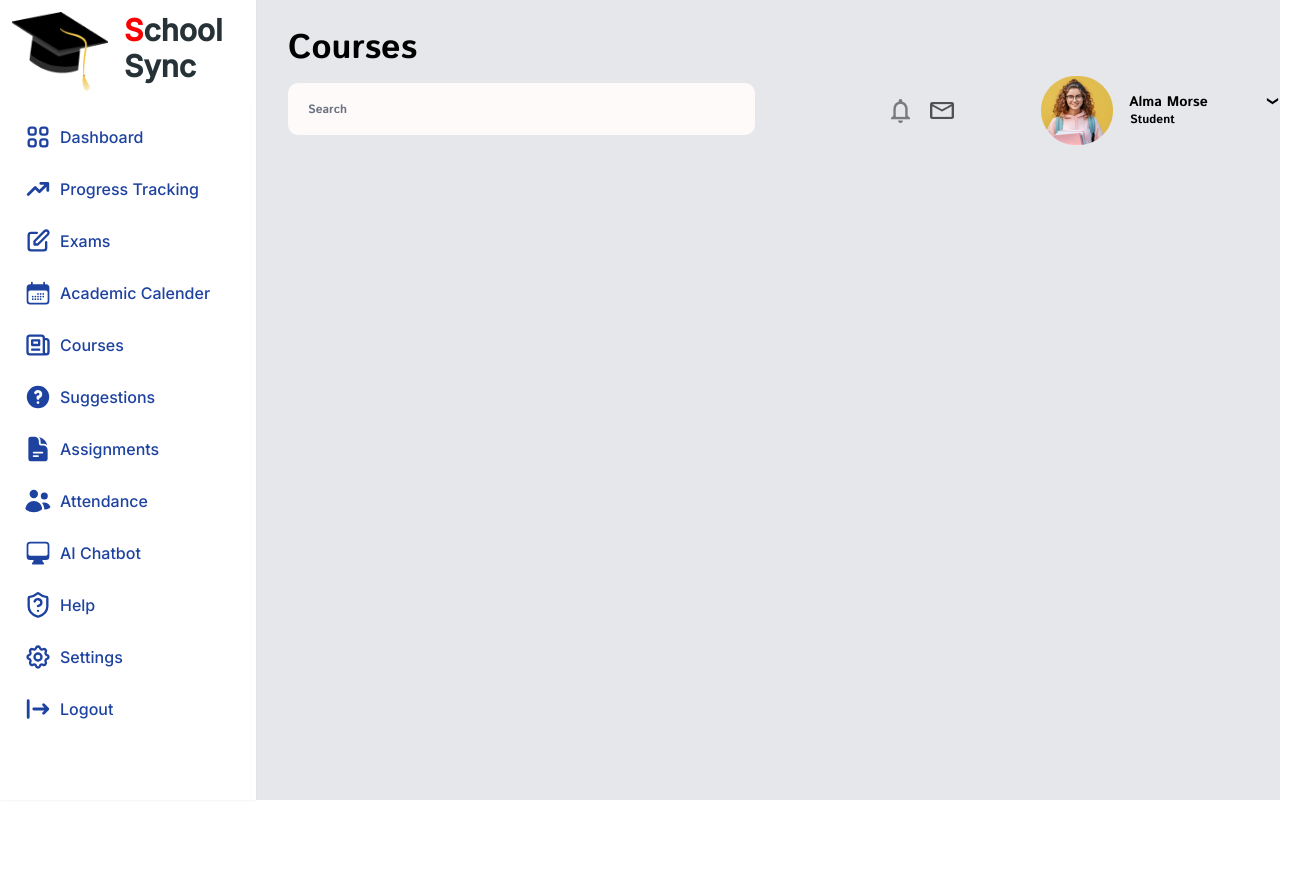
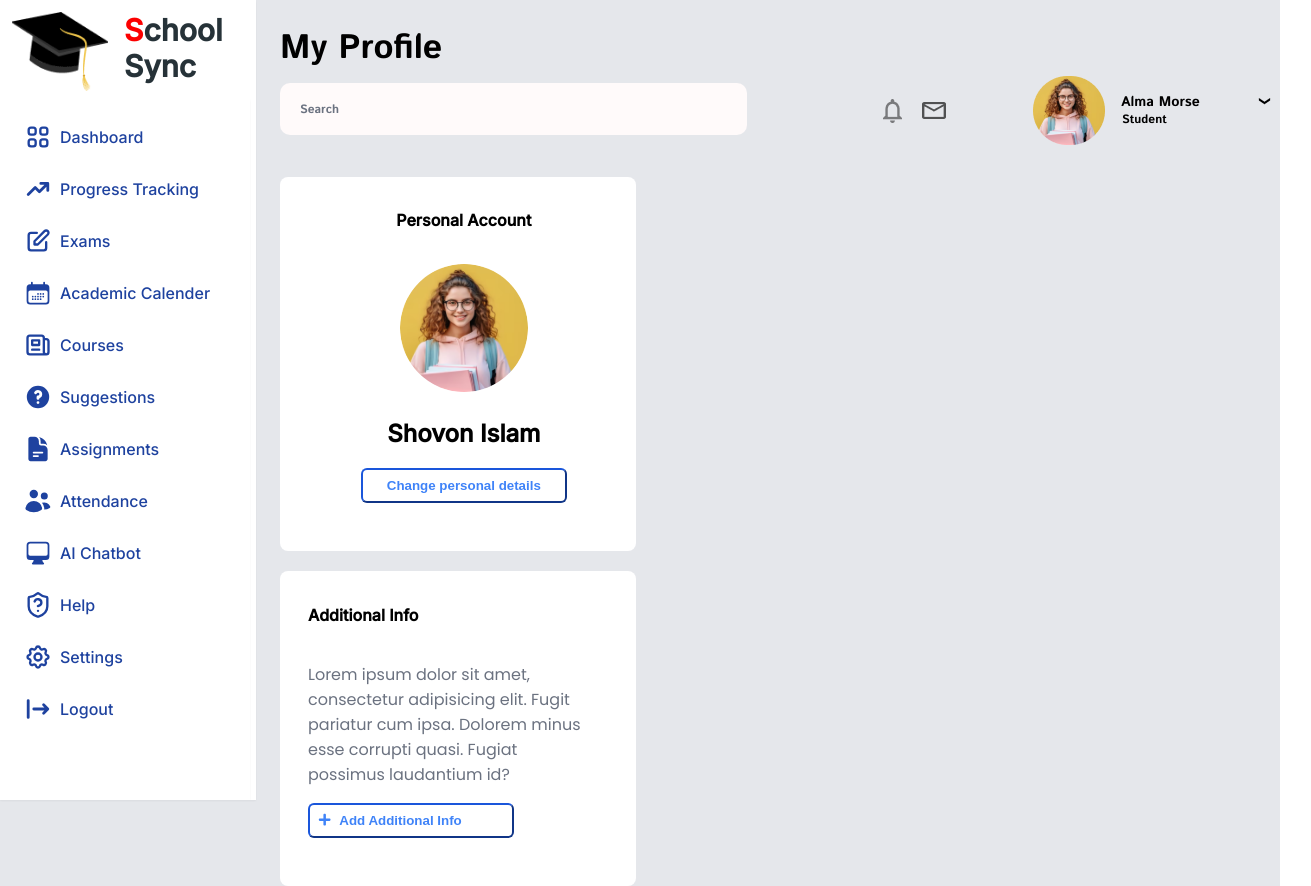
Before and after one commit to DaifulFardous/SchoolSync, a React (Vite) app in the folder Frontend/school-sync/: page /profile in a window 1280 px wide. Shown: the whole page, 1311 px wide, since content can reach past the window. Before the commit the page ends 800 px from the top, so only its background shows below. Built offline with nearby package versions, Linux system fonts and the light colour scheme.

Commit message:
Profile Page Update

```diff
--- a/Frontend/school-sync/src/components/Profile/Profile.jsx
+++ b/Frontend/school-sync/src/components/Profile/Profile.jsx
@@ -1,21 +1,49 @@
-import React from 'react'
+import React from 'react';
 import Sidenav from './../SideNav/Sidenav';
-import Uppernav from './../Courses/Uppernav';
+import Uppernav from './../Profile/Uppernav';
+import profilePicture from '../../assets/images/pp.png';
+import { FaPlus } from 'react-icons/fa';
 
-function Dashboard() {
+function Profile() {
   return (
-    <div className='bg-opacity-100 bg-gray-200 min-h-screen'>
-        <div className='flex'>
+    <div className='bg-gray-200 min-h-screen'>
+      <div className='flex'>
         <div className='fixed w-64'>
-            <Sidenav/>
+          <Sidenav />
         </div>
-        <div className='p-6 pl-72 fixed'>
-            <Uppernav/>
+        <div className='flex flex-col ml-64'>
+          <div className='p-6'>
+            <Uppernav />
+          </div>
+          <div className='flex flex-col items-start pt-2 pl-6 gap-y-5'>
+            <div className='w-2/6 rounded-lg bg-white pl-3 flex flex-col items-center pb-12'>
+              <h4 className='text-black pt-3 text-center'>Personal Account</h4>
+              <div className='mt-3 flex items-center justify-center'>
+                <img
+                  src={profilePicture}
+                  alt="Profile Picture"
+                  className="rounded-full h-32 w-32"
+                />
+              </div>
+              <h2 className='text-black pt-2 text-center'>Shovon Islam</h2>
+              <button className='bg-white px-2 py-2 border-2 border-blue-700 text-blue-500 font-semibold rounded-md w-3/5 h-1/5 cursor-pointer hover:bg-blue-50'>
+                Change personal details
+              </button>
+            </div>
+            <div className='w-2/6 rounded-lg bg-white pl-3 flex flex-col pb-12'>
+              <h4 className='text-black pt-3 pl-4 text-start'>Additional Info</h4>
+              <p className='w-4/5 pl-4 font-thin text-gray-500 font-poppins'>
+                Lorem ipsum dolor sit amet, consectetur adipisicing elit. Fugit pariatur cum ipsa. Dolorem minus esse corrupti quasi. Fugiat possimus laudantium id?
+              </p>
+              <button className='bg-white px-2 py-2 ml-4 border-2 border-blue-700 text-blue-500 font-semibold rounded-md w-3/5 h-1/5 cursor-pointer hover:bg-blue-50 flex'>
+                <FaPlus className='mr-2' /> Add Additional Info
+              </button>
+            </div>
+          </div>
         </div>
-
-        </div>
+      </div>
     </div>
-  )
+  );
 }
 
-export default Dashboard
+export default Profile;
--- /dev/null
+++ b/Frontend/school-sync/src/components/Profile/Uppernav.jsx
@@ -0,0 +1,80 @@
+import React from 'react';
+import { HiSearch } from "react-icons/hi";
+import round from "../../assets/images/round.png";
+import bell from "../../assets/images/bell.png";
+import down from "../../assets/images/down.png";
+import mail from "../../assets/images/mail.png";
+
+const Uppernav = () => {
+  return (
+    <div className="w-[62.938rem] flex flex-col items-start justify-start max-w-full text-left text-[2.125rem] text-black font-istok-web">
+      <h1 className="pb-4 m-0 w-[20.688rem] h-[2.375rem] relative text-inherit font-bold font-inherit inline-block shrink-0 max-w-full mq450:text-[1.25rem] mq1050:text-[1.688rem]">
+        My Profile
+      </h1>
+      <div className="self-stretch flex flex-row items-center justify-between gap-[1.25rem] max-w-full mt-[-0.125rem] text-[0.875rem] mq1050:flex-wrap">
+        <div className="w-[29.188rem] flex flex-col items-start justify-start pt-[0rem] px-[0rem] pb-[0.188rem] box-border max-w-full">
+          <input
+            type="text"
+            className="border-none bg-transparent self-stretch h-[2.625rem] font-istok-web font-bold text-[0.75rem] text-gray-100 outline-none"
+            placeholder="Search"
+            style={{
+              height: '36px',
+              backgroundColor: '#fffafa',
+              paddingLeft: '20px',
+              borderRadius: '10px',
+              fontSize: '12px',
+              color: 'rgba(0, 0, 0, 0.36)',
+            }}
+
+          />
+        </div>
+        <div className="pt-[-8] w-[25.25rem] flex flex-row items-center justify-start gap-[0rem_5.438rem] max-w-full mq450:flex-wrap mq450:gap-[0rem_5.438rem]">
+          <div className="flex flex-row items-center justify-start py-[1.25rem] px-[0rem] gap-[0rem_1.25rem]">
+            <img
+              className="h-[1.5rem] w-[1.188rem] relative cursor-pointer"
+              loading="eager"
+              alt=""
+              src={bell}
+            />
+            <img
+              className="h-[1.063rem] w-[1.5rem] relative cursor-pointer"
+              loading="eager"
+              alt=""
+              src={mail}
+            />
+          </div>
+          <div className="flex-1 flex flex-row items-center justify-start gap-[0rem_1rem] min-w-[10.313rem] pt-[-4]">
+            <img
+              className="h-[4.313rem] w-[4.5rem] relative rounded-81xl object-cover"
+              loading="eager"
+              alt=""
+              src={round}
+            />
+            <div className="flex-1 flex flex-col items-start justify-start pt-[0.375rem] px-[0rem] pb-[0rem]">
+              <div className="self-stretch flex flex-col items-start justify-start">
+                <div className="self-stretch flex flex-row items-start justify-start relative">
+                  <b className="h-[1.5rem] flex-1 relative inline-block">
+                    Alma Morse
+                  </b>
+                  <img
+                    className="h-[1.063rem] w-[0.938rem] absolute my-0 mx-[!important] top-[0rem] right-[0.938rem] object-cover"
+                    loading="eager"
+                    alt=""
+                    src={down}
+                  />
+                </div>
+                <div className="flex flex-row items-start justify-start py-[0rem] px-[0.063rem] mt-[-0.312rem] text-[0.75rem] text-darkslategray-100">
+                  <div className="h-[1.5rem] relative inline-block">
+                    Student
+                  </div>
+                </div>
+              </div>
+            </div>
+          </div>
+        </div>
+      </div>
+    </div>
+  );
+};
+
+export default Uppernav;
```
Also changed, not shown: Frontend/school-sync/src/assets/images/pp.png (added).
